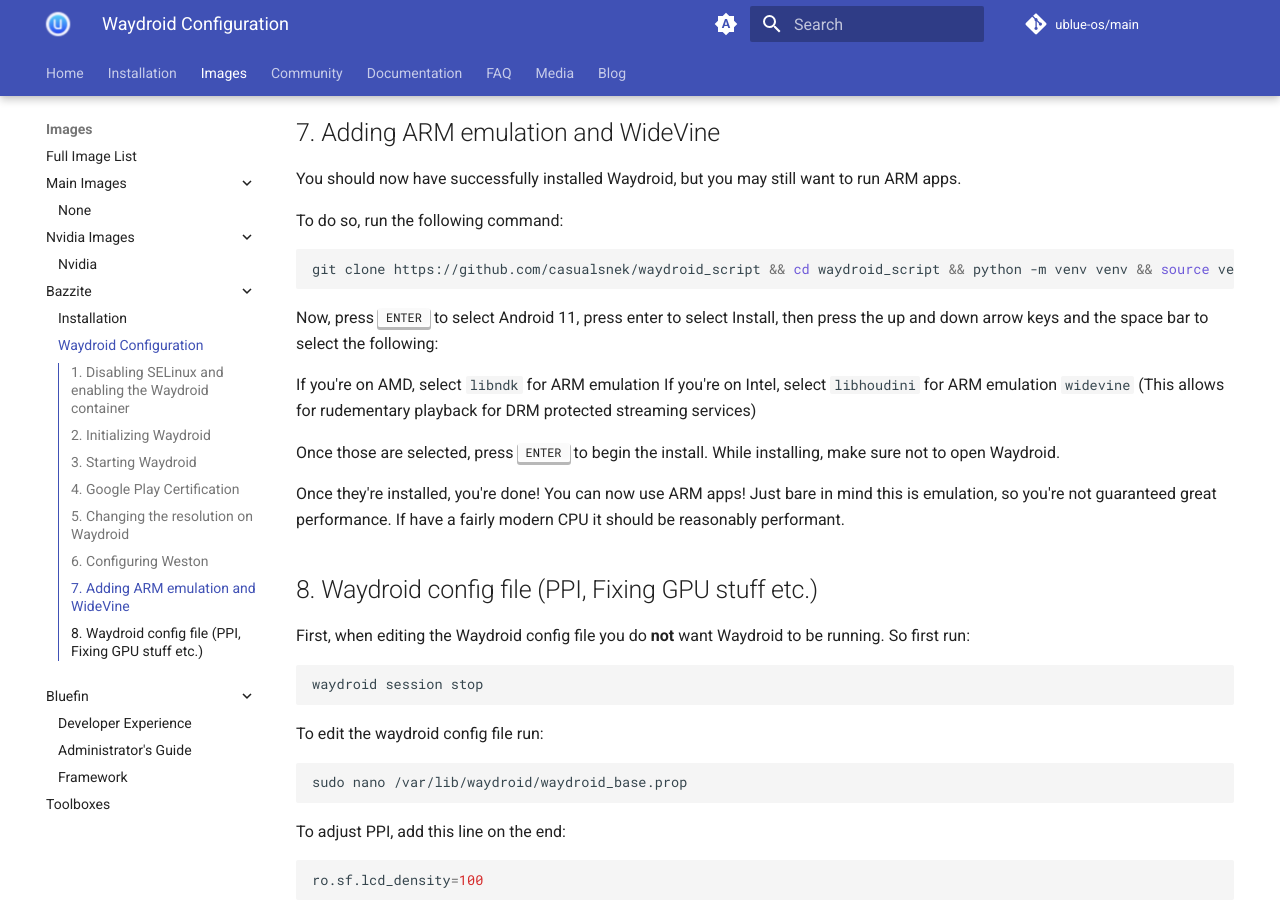
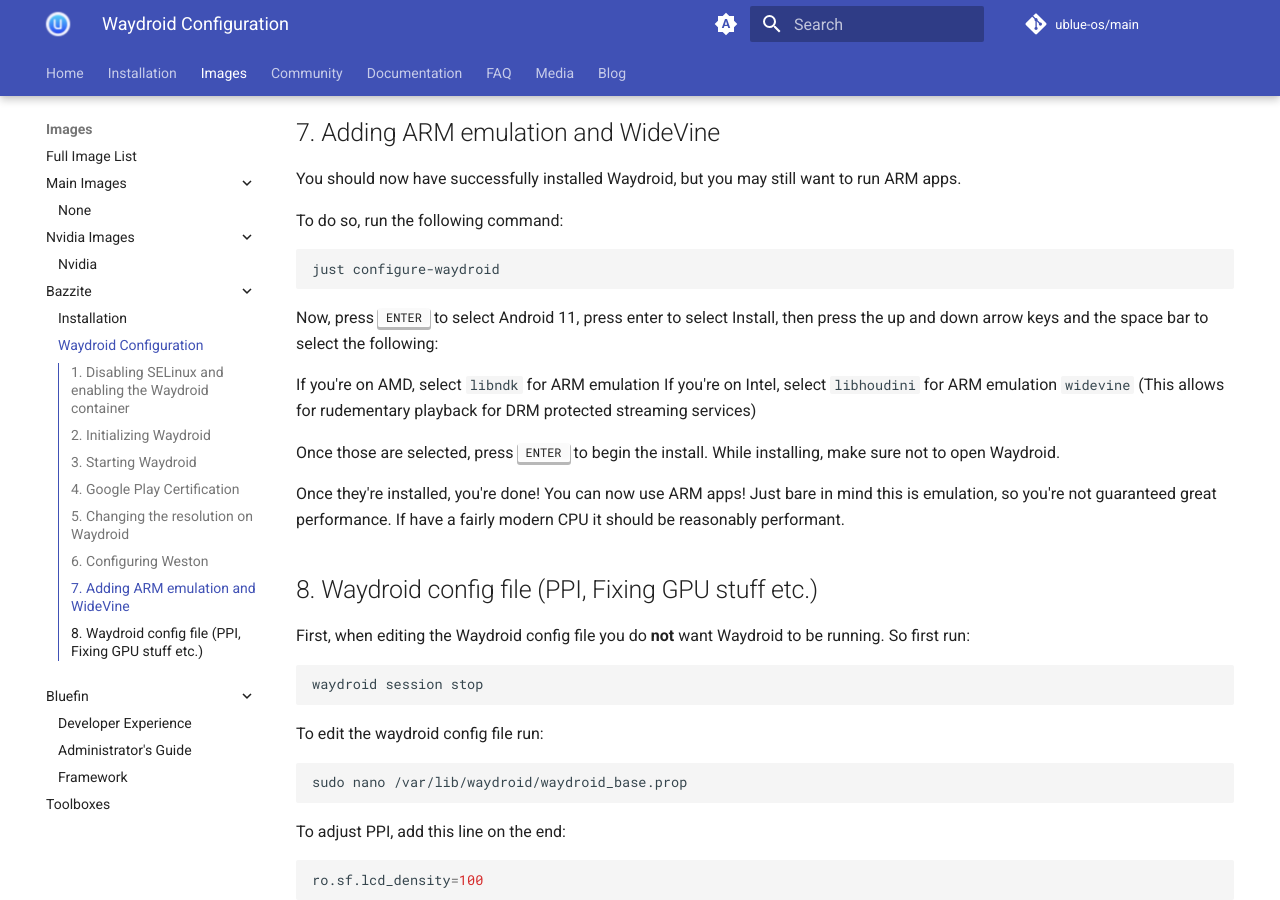
Before and after one commit to ublue-os/website, an MkDocs documentation site: the page built from docs/images/bazzite/waydroid.md, in a window 1280 px wide and 900 px high, scrolled down 4105 px. Built offline with MkDocs 1.6.1 and Material for MkDocs 9.7.7, drawn with Linux system fonts in a browser that asks for light colours; comment, search, counter and statistics services are not loaded.

Commit message:
Update waydroid.md (#382)

````diff
--- a/docs/images/bazzite/waydroid.md
+++ b/docs/images/bazzite/waydroid.md
@@ -193,7 +193,7 @@ You should now have successfully installed Waydroid, but you may still want to r
 To do so, run the following command:
 
 ```bash
-git clone https://github.com/casualsnek/waydroid_script && cd waydroid_script && python -m venv venv && source venv/bin/activate && sudo pip install -r requirements.txt && sudo python main.py
+just configure-waydroid
 ```
 
 Now, press <kbd>ENTER</kbd> to select Android 11, press enter to select Install, then press the up and down arrow keys and the space bar to select the following:
````
